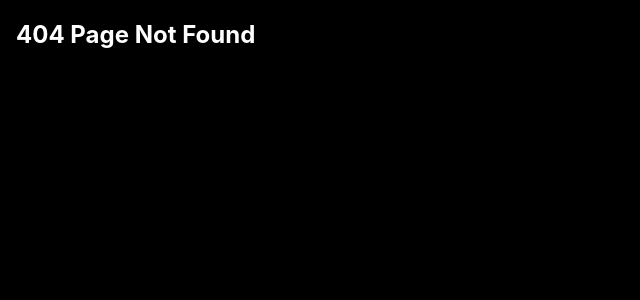
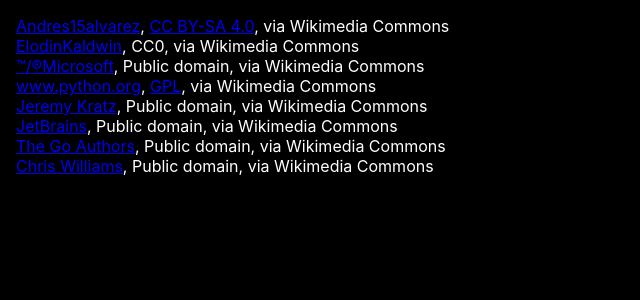
Before and after one commit to belfortep/PORTAFOLIO-WEB, a React (Create React App) app in the folder client/: page /attributions in a window 1280 px wide. Before the commit this address had no page. Shown: the top 300 px of the page, without its empty margins (0-640 px from the left). Built offline with nearby package versions, Linux system fonts and the light colour scheme; the HTML template or start-up script is replaced by a standard one.

Commit message:
added images

```diff
--- a/client/src/App.js
+++ b/client/src/App.js
@@ -1,12 +1,13 @@
 import React from 'react'
 import { Route, Routes } from 'react-router-dom'
-import { HomePage, NotFoundPage } from './pages'
+import { Attributions, HomePage, NotFoundPage } from './pages'
 export default function App() {
   return (
     <div className=''>
       <div className=''>
         <Routes>
           <Route path='/' element={<HomePage />} />
+          <Route path='/attributions' element={<Attributions />} />
           <Route path='*' element={<NotFoundPage />} />
         </Routes>
       </div>
--- a/client/src/components/Footer.js
+++ b/client/src/components/Footer.js
@@ -1,4 +1,5 @@
 import React from 'react'
+import { Link } from 'react-router-dom'
 import './footer.css'
 
 export default function Footer() {
@@ -14,7 +15,9 @@
                         </ul>
                         <ul>
                             <li>
-                                <span>Lorem ipsum, dolor sit amet consectetur adipisicing elit. Fuga accusantium architecto est adipisci. Tempora alias placeat earum beatae. Sed obcaecati itaque culpa hic quam accusamus at consequatur doloremque explicabo natus?</span>
+                                <span>Lorem ipsum, dolor sit amet consectetur adipisicing elit. Fuga accusantium architecto est adipisci. Tempora alias placeat earum beatae. Sed obcaecati itaque culpa hic quam accusamus at consequatur doloremque explicabo natus?
+                                    <Link to={'/attributions'} ><span>Attributions</span></Link>
+                                </span>
                             </li>
                         </ul>
                         <ul>
--- a/client/src/components/InfoCard.js
+++ b/client/src/components/InfoCard.js
@@ -3,6 +3,9 @@
 import Moment from 'react-moment'
 import moment from 'moment';
 export default function InfoCard({ repos }) {
+
+
+
 
     const onClick = () => {
         window.open(repos.clone_url)
@@ -28,11 +31,11 @@
                     </p>
                     <div className='cardFooter'>
                         <div className='cardFooterImage'>
-                            <img className='cardSmallImage'></img>{/*poner imagen dependiendo de lenguaje*/}
+                            <img className='cardSmallImage' src={require(`../static/images/${repos.language}.png`)}></img>
                         </div>
                     </div>
-                    <span className='cardFooterText'>Ultima actualización: <Moment date={moment(repos.updated_at)} format='DD/MM/YYYY' /></span>
                 </div>
+                <span className='cardFooterText'>última actualización: <Moment date={moment(repos.updated_at)} format='DD/MM/YYYY' /></span>
             </div>
         </>
     )
--- a/client/src/components/infoCard.css
+++ b/client/src/components/infoCard.css
@@ -23,3 +23,8 @@
 .cardTitleText {
   font-weight: bolder;
 }
+.cardFooterImage {
+}
+
+.cardSmallImage {
+}
--- /dev/null
+++ b/client/src/pages/Attributions.js
@@ -0,0 +1,24 @@
+import React from 'react'
+
+export default function Attributions() {
+    return (
+        <div>
+
+            <a href="https://commons.wikimedia.org/wiki/File:Csharp_Logo.png">Andres15alvarez</a>, <a href="https://creativecommons.org/licenses/by-sa/4.0">CC BY-SA 4.0</a>, via Wikimedia Commons
+            <br></br>
+            <a href="https://commons.wikimedia.org/wiki/File:C_Programming_Language.svg">ElodinKaldwin</a>, CC0, via Wikimedia Commons            <br></br>
+            <a href="https://commons.wikimedia.org/wiki/File:Typescript_logo_2020.svg">™/®Microsoft</a>, Public domain, via Wikimedia Commons
+            <br></br>
+            <a href="https://commons.wikimedia.org/wiki/File:Python-logo-notext.svg">www.python.org</a>, <a href="http://www.gnu.org/licenses/gpl.html">GPL</a>, via Wikimedia Commons
+            <br></br>
+            <a href="https://commons.wikimedia.org/wiki/File:ISO_C%2B%2B_Logo.svg">Jeremy Kratz</a>, Public domain, via Wikimedia Commons
+            <br></br>
+            <a href="https://commons.wikimedia.org/wiki/File:Kotlin_Icon.svg">JetBrains</a>, Public domain, via Wikimedia Commons
+            <br></br>
+            <a href="https://commons.wikimedia.org/wiki/File:Go_Logo_Blue.svg">The Go Authors</a>, Public domain, via Wikimedia Commons
+            <br></br>
+            <a href="https://commons.wikimedia.org/wiki/File:Unofficial_JavaScript_logo_2.svg">Chris Williams</a>, Public domain, via Wikimedia Commons
+
+        </div>
+    )
+}
--- a/client/src/pages/HomePage.js
+++ b/client/src/pages/HomePage.js
@@ -34,6 +34,7 @@
                     </div>
                 </div>
             </section>
+
             <Footer />
         </>
     )
--- a/client/src/pages/index.js
+++ b/client/src/pages/index.js
@@ -1,6 +1,8 @@
 import HomePage from './HomePage';
 import NotFoundPage from './NotFoundPage';
+import Attributions from './Attributions';
 export {
     HomePage,
-    NotFoundPage
+    NotFoundPage,
+    Attributions
 }
```
Also changed, not shown: 2 other files (tests, documents, lock files or other folders).
